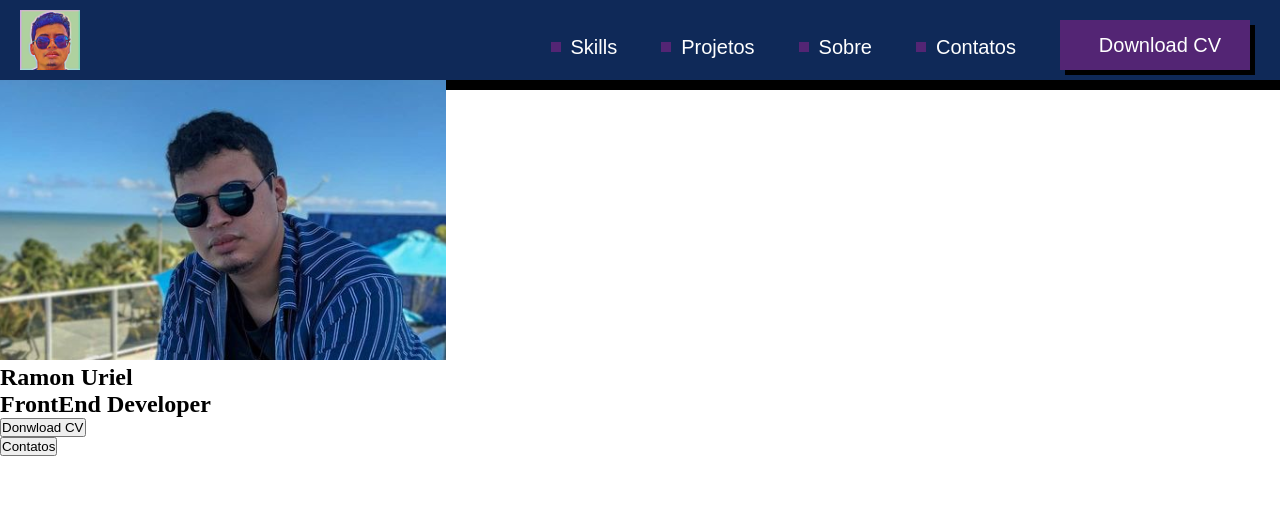
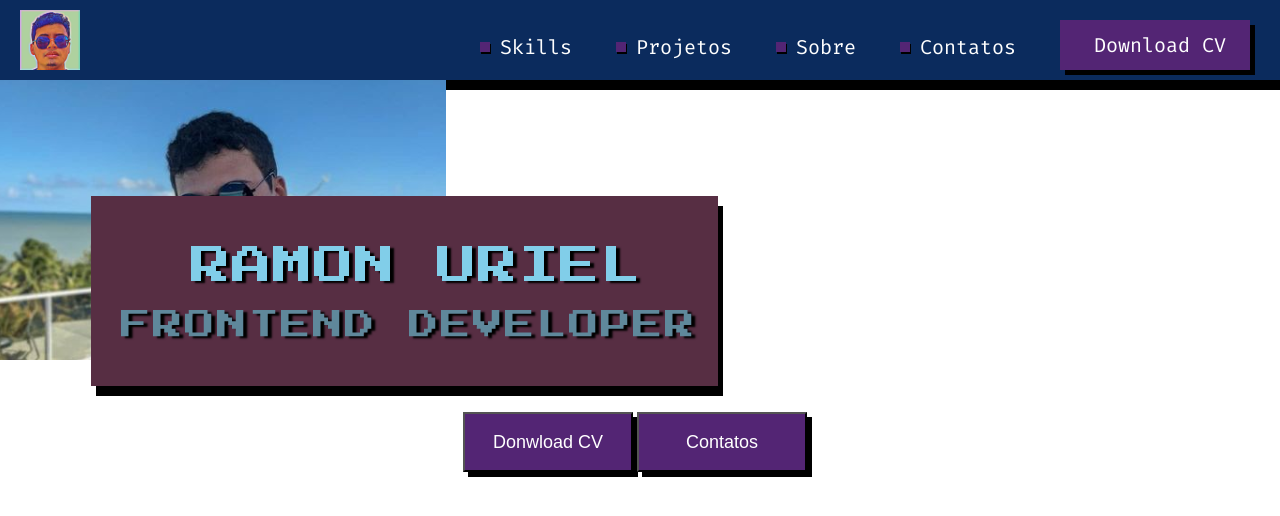
Before and after one commit to Ramonuriel/Ramonuriel.github.io, a plain HTML site: page index.html in a window 1280 px wide. Drawn offline with Linux system fonts and the light colour scheme; a web font is replaced by a local one.

Commit message:
Create title/subtitle

```diff
--- a/Css/style.css
+++ b/Css/style.css
@@ -4,12 +4,12 @@
 }
 
 header {
-  background-color: #0f2958;
+  background-color: #0b2b5d;
   box-shadow: 0px 10px 0px #000000;
 }
 
 nav {
-  background-color: #0f2958;
+  background-color: #0b2b5d;
   height: 80px;
   text-align: right;
 }
@@ -26,8 +26,8 @@ a {
   align-items: center;
   color: white;
   font-size: 20px;
-  font-family: 'Fira Code', Arial, Helvetica, sans-serif;
-  font-weight: 500;
+  font-family: 'Fira Code', monospace;
+  font-weight: 400;
   text-decoration: none;
   margin: 20px;
 }
@@ -37,6 +37,8 @@ a::before {
   width: 10px;
   height: 10px;
   background-color: #532574;
+  box-shadow: 1px 2px 0px #000000;
+
   margin-right: 10px;
 }
 
@@ -60,3 +62,66 @@ a::before {
 /*Final do header*/
 
 /* Inicio do main*/
+
+.tisub {
+  background-color: #572e43;
+  box-shadow: 5px 10px 0px #000;
+  position: absolute;
+  width: 627px;
+  height: 190px;
+  left: 91px;
+  top: 196px;
+  opacity: 1.9;
+}
+.t1 {
+  display: inline-flex;
+  position: relative;
+  left: 100px;
+  font-family: 'Press Start 2P', cursive;
+  color: #81cee9;
+  text-shadow: 4px 2px 2px #000000;
+
+  font-family: 'Press Start 2P', sans-serif;
+  font-style: normal;
+  text-transform: uppercase;
+  letter-spacing: 1px;
+  font-weight: 400;
+  font-size: 40px;
+
+  margin-top: 50px;
+}
+
+.sub1 {
+  display: inline-flex;
+  position: relative;
+  left: 30px;
+  margin-top: 20px;
+
+  color: #5f889b;
+  text-shadow: 4px 2px 2px #000000;
+
+  font-family: 'Press Start 2P', sans-serif;
+  font-style: normal;
+  font-weight: 400;
+  font-size: 30px;
+
+  text-transform: uppercase;
+  letter-spacing: 2px;
+}
+
+/* Titulo e /subtitulo*/
+
+.button-p {
+  position: relative;
+  display: inline;
+  background: #532574;
+  color: white;
+  font-size: 18px;
+  height: 60px;
+  width: 170px;
+  left: 463px;
+  top: 48px;
+  line-height: 26.24px;
+
+  box-shadow: 5px 5px 0px #000;
+}
--- a/index.html
+++ b/index.html
@@ -8,7 +8,7 @@
     <link rel="preconnect" href="https://fonts.googleapis.com" />
     <link rel="preconnect" href="https://fonts.gstatic.com" crossorigin />
     <link
-      href="https: //fonts.googleapis.com/css2? family= Edu+SA+Iniciante & display=swap"
+      href="https://fonts.googleapis.com/css2?family=Fira+Code:wght@300;400;500&family=Press+Start+2P&display=swap"
       rel="stylesheet"
     />
 
@@ -32,15 +32,15 @@
     <main>
       <img class="walpaper" src="assets/Img/walpaper .png" alt="" />
 
-      <section class="text-p">
-        <h1>Ramon Uriel</h1>
-        <h2>FrontEnd Developer</h2>
+      <section>
+        <div class="tisub">
+          <h1 class="t1">Ramon Uriel</h1>
+          <h2 class="sub1">FrontEnd Developer</h2>
+        </div>
       </section>
       <div class="p-buton">
-        <ul>
-          <li><button class="button-p">Donwload CV</button></li>
-          <li><button class="button-p">Contatos</button></li>
-        </ul>
+        <button class="button-p">Donwload CV</button>
+        <button class="button-p">Contatos</button>
       </div>
 
       <section class="skills"></section>
```
Also changed, not shown: p.css (added, +11 -0 lines).
